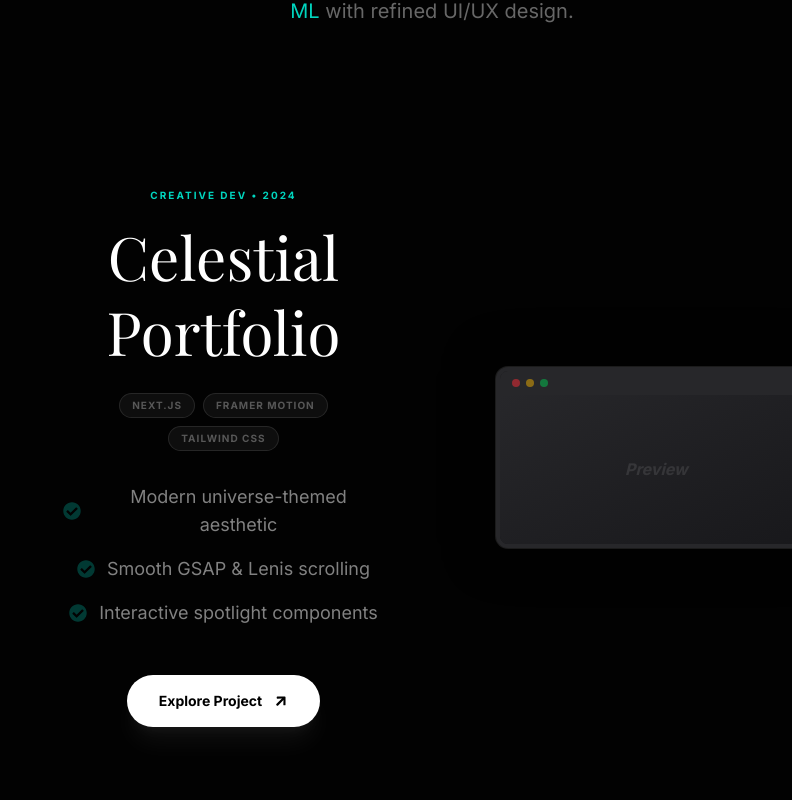
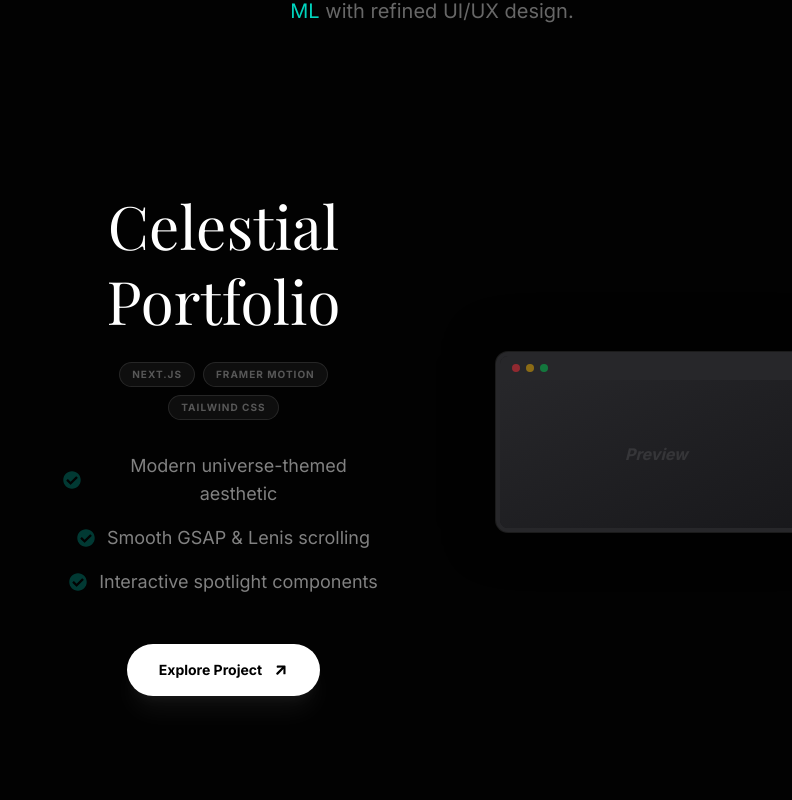
Before and after one commit to aasthakumari03/updated_Portfolio, a Next.js app: page / in a window 1280 px wide. Shown: the part 2780-3580 px from the top of the page, without its empty margins (488-1280 px from the left). Built offline with nearby package versions, Linux system fonts and the light colour scheme; a web font is replaced by a local one.

Commit message:
refine: remove metadata from Portfolio project card and handle empty fields

```diff
--- a/app/page.tsx
+++ b/app/page.tsx
@@ -216,8 +216,8 @@ export default function Home() {
         <div className="flex flex-col gap-12">
           <ProjectCard
             title="Celestial Portfolio"
-            category="Creative Dev"
-            year="2024"
+            category=""
+            year=""
             tags={["Next.js", "Framer Motion", "Tailwind CSS"]}
             features={[
               "Modern universe-themed aesthetic",
--- a/components/ProjectCard.tsx
+++ b/components/ProjectCard.tsx
@@ -46,11 +46,13 @@ const ProjectCard: React.FC<ProjectCardProps> = ({
             {/* Content Section */}
             <div className="flex-1 p-8 md:p-12 lg:p-16 flex flex-col justify-center items-center text-center space-y-8 z-10">
                 <div className="space-y-4 flex flex-col items-center">
-                    <div className="flex items-center justify-center">
-                        <span className="text-teal-400 font-bold uppercase tracking-[0.2em] text-[10px]">
-                            {category} • {year}
-                        </span>
-                    </div>
+                    {(category || year) && (
+                        <div className="flex items-center justify-center">
+                            <span className="text-teal-400 font-bold uppercase tracking-[0.2em] text-[10px]">
+                                {category}{category && year && " • "}{year}
+                            </span>
+                        </div>
+                    )}
                     <h2 className="text-4xl md:text-5xl lg:text-6xl font-serif text-white leading-tight group-hover:text-teal-400 transition-colors duration-700">
                         {title}
                     </h2>
```
